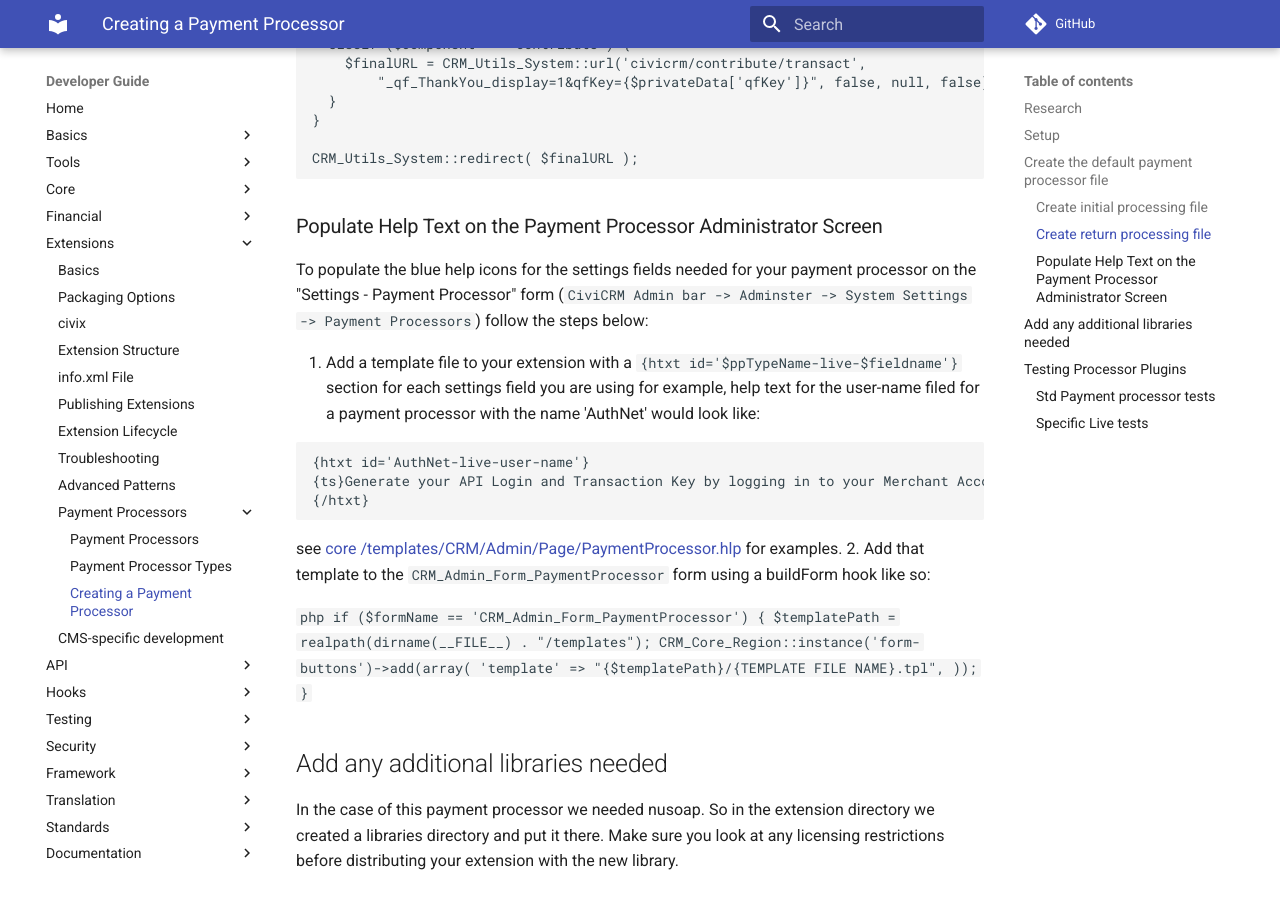
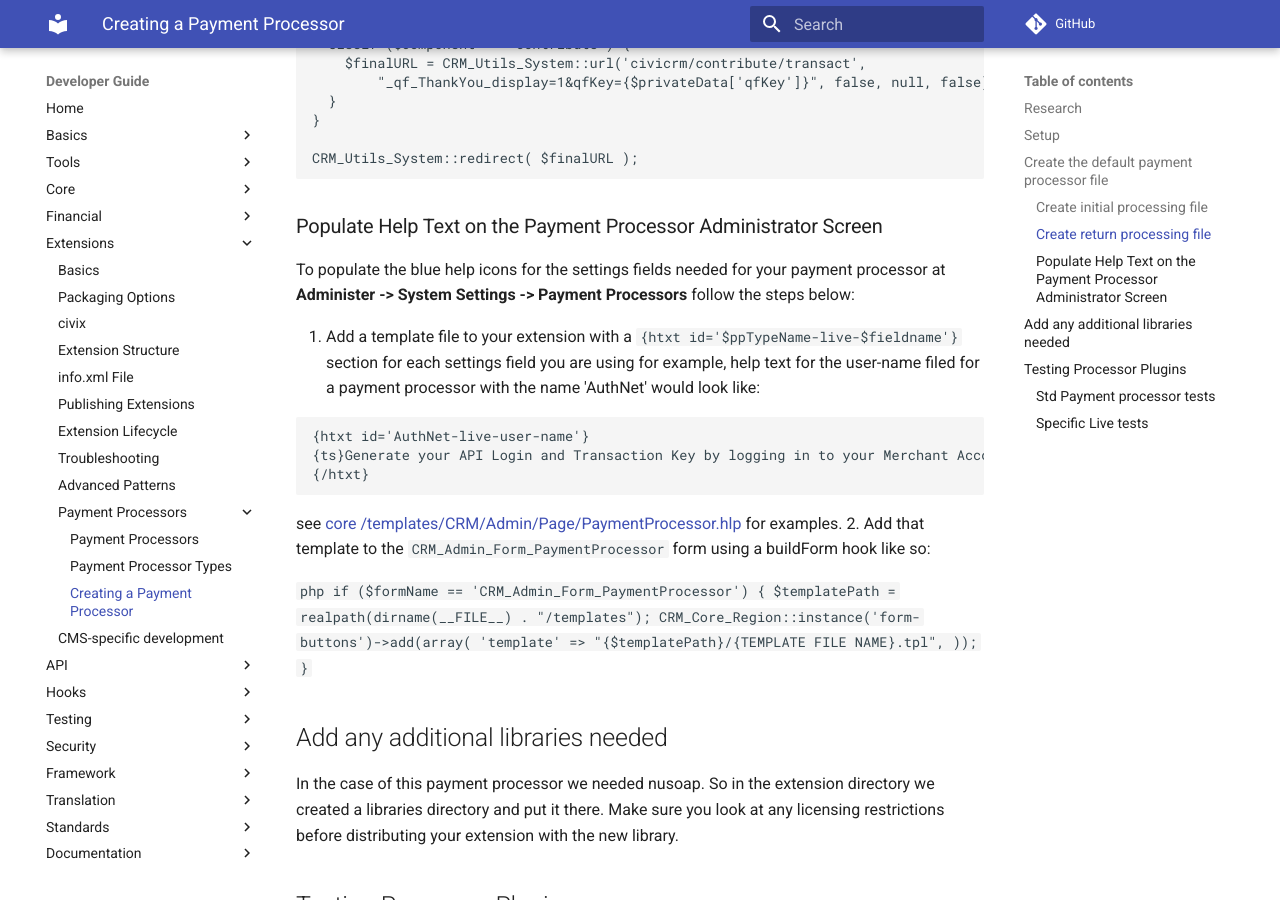
Before and after one commit to civicrm/civicrm-dev-docs, an MkDocs documentation site: the page built from docs/extensions/payment-processors/create.md, in a window 1280 px wide and 900 px high, scrolled down 11608 px. Built offline with MkDocs 1.6.1 and Material for MkDocs 9.7.7, drawn with Linux system fonts in a browser that asks for light colours; comment, search, counter and statistics services are not loaded; old or Windows-style settings are respelled for this version of MkDocs.

Commit message:
Update docs/extensions/payment-processors/create.md
Co-Authored-By: Mikey O'Toole <mikey@mjco.uk>

````diff
--- a/docs/extensions/payment-processors/create.md
+++ b/docs/extensions/payment-processors/create.md
@@ -614,7 +614,7 @@ else {
 CRM_Utils_System::redirect( $finalURL );
 ```
 ### Populate Help Text on the Payment Processor Administrator Screen
-To populate the blue help icons for the settings fields needed for your payment processor on the  "Settings - Payment Processor" form (`CiviCRM Admin bar -> Adminster -> System Settings -> Payment Processors`) follow the steps below:
+To populate the blue help icons for the settings fields needed for your payment processor at **Administer -> System Settings -> Payment Processors** follow the steps below:
 
 1. Add a template file to your extension with a `{htxt id='$ppTypeName-live-$fieldname'}` section for each settings field you are using for example, help text for the user-name filed for a payment processor with the name 'AuthNet' would look like:
 
````
